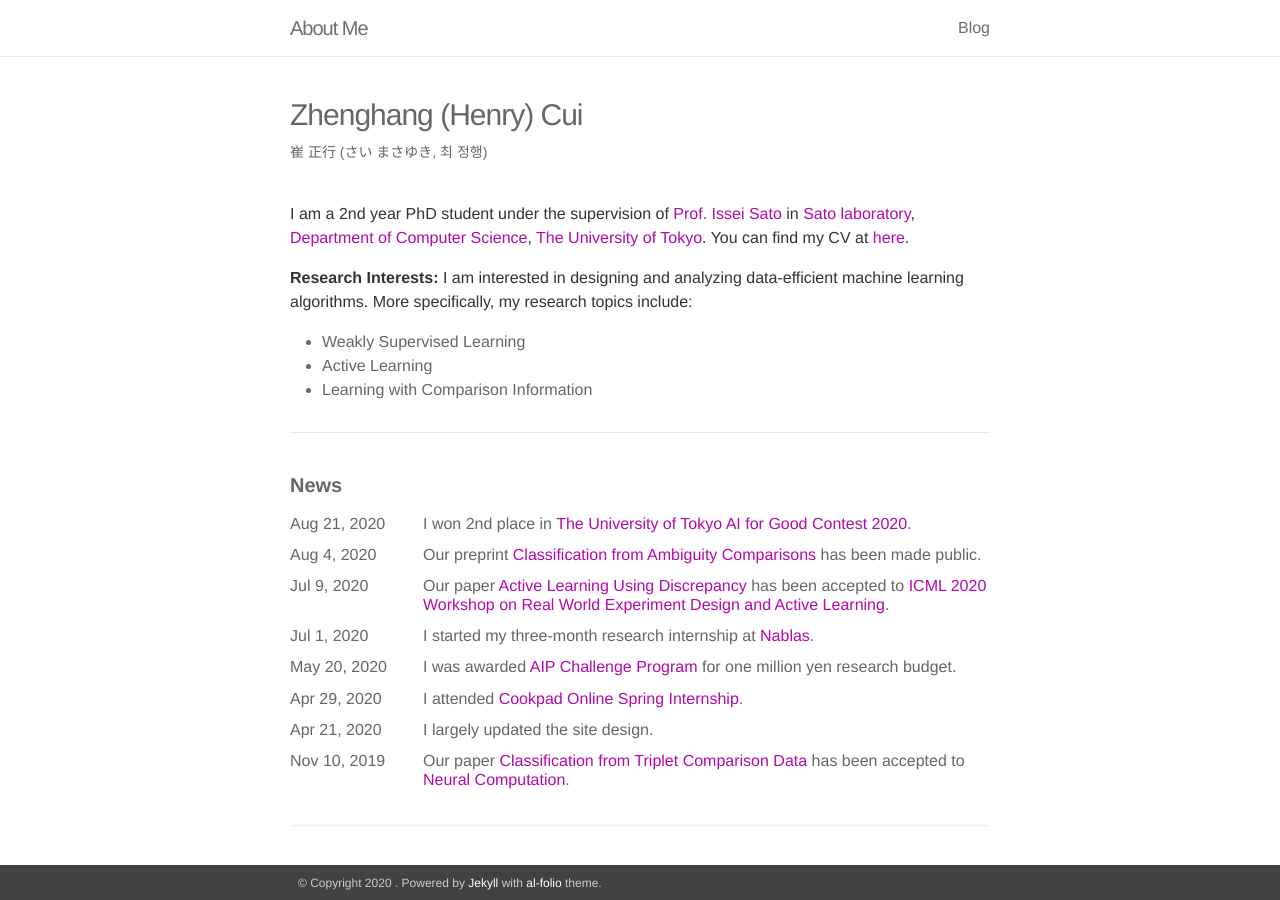
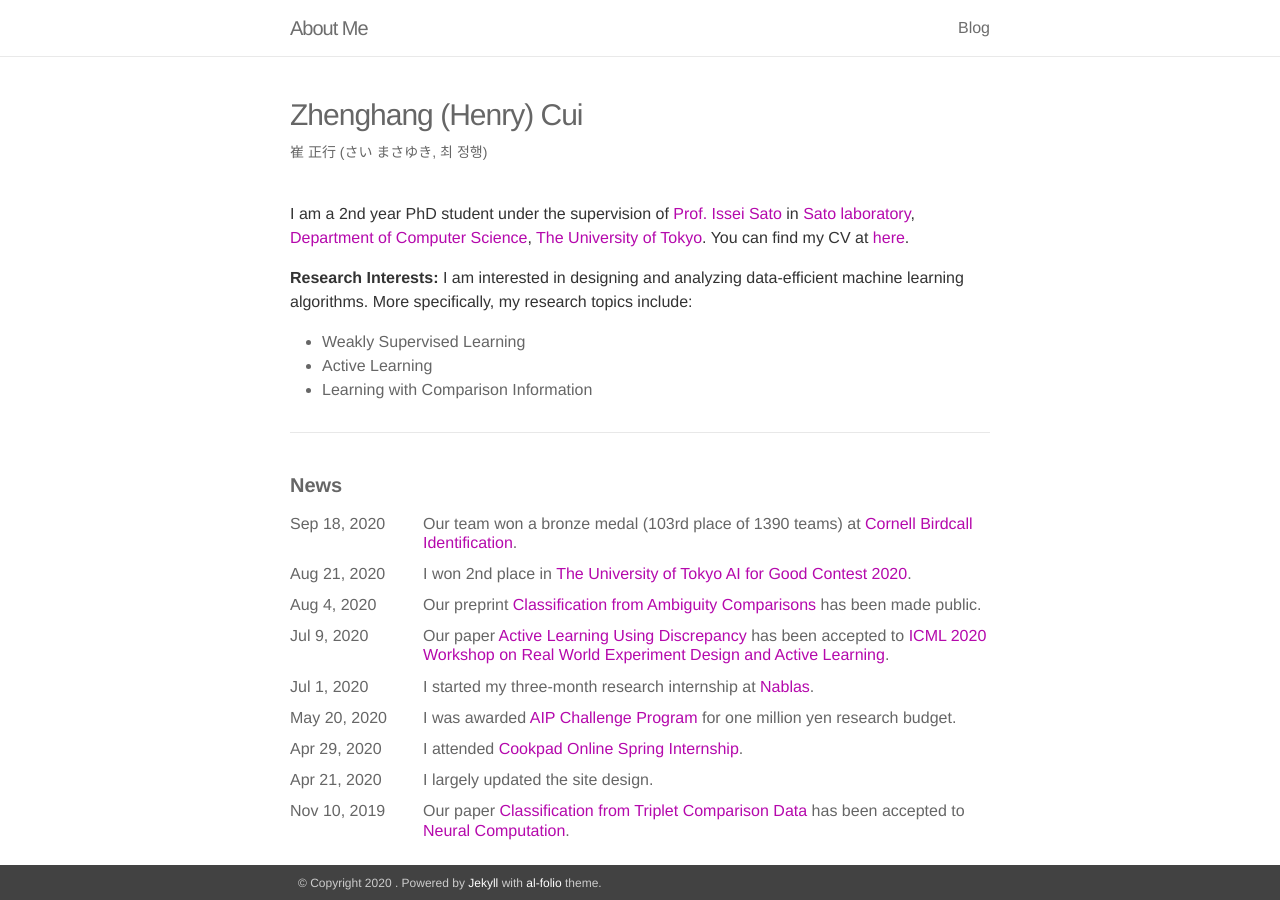
Before and after one commit to zchenry/zchenry.github.io, a Jekyll site: the page built from about.md, in a window 1280 px wide and 900 px high. Built offline with Jekyll 4.4.1, drawn with Linux system fonts in a browser that asks for light colours; nearby versions of some CDN libraries.

Commit message:
add kaggle news

```diff
--- a/about.md
+++ b/about.md
@@ -23,6 +23,12 @@ More specifically, my research topics include:
 <div class='news'>
   <h4><b>News</b></h4>
   <table>
+    <tr>
+      <td class='date'>Sep 18, 2020</td>
+      <td class='announcement'>
+	    Our team won a bronze medal (103rd place of 1390 teams) at <a href='https://www.kaggle.com/c/birdsong-recognition'>Cornell Birdcall Identification</a>.
+      </td>
+    </tr>
     <tr>
       <td class='date'>Aug 21, 2020</td>
       <td class='announcement'>
```
